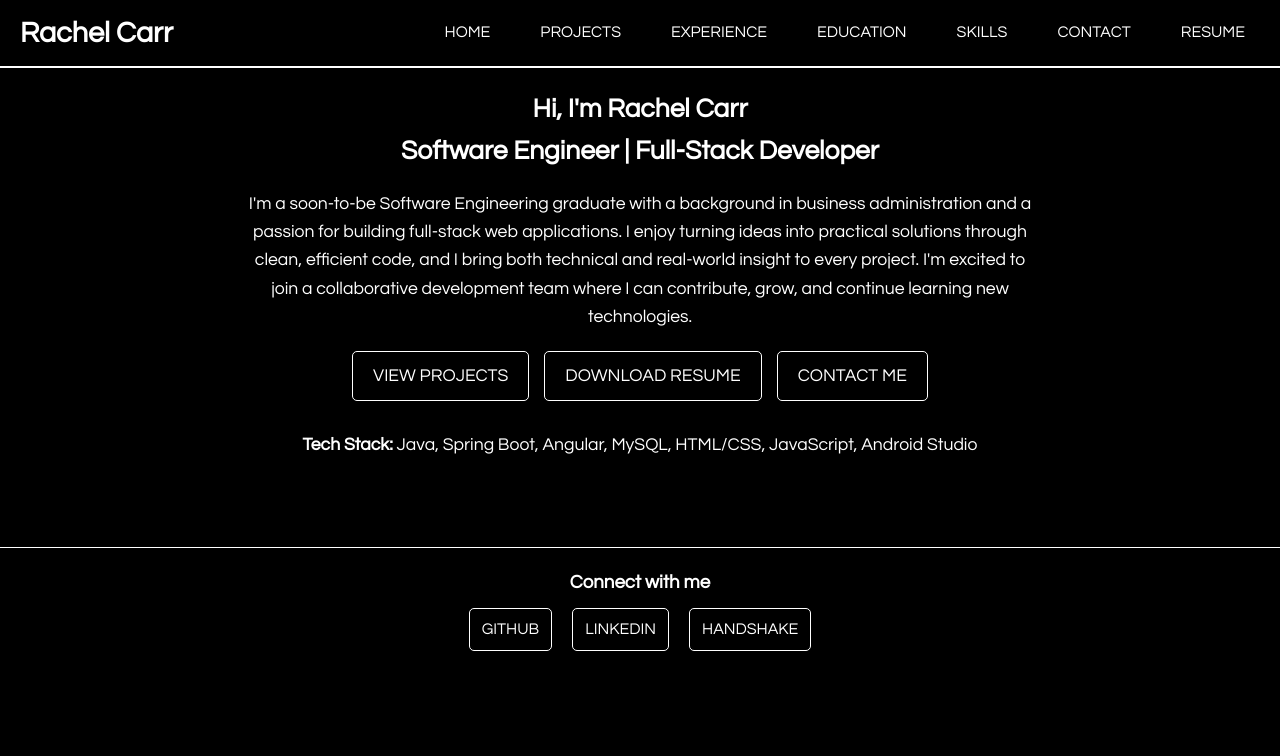
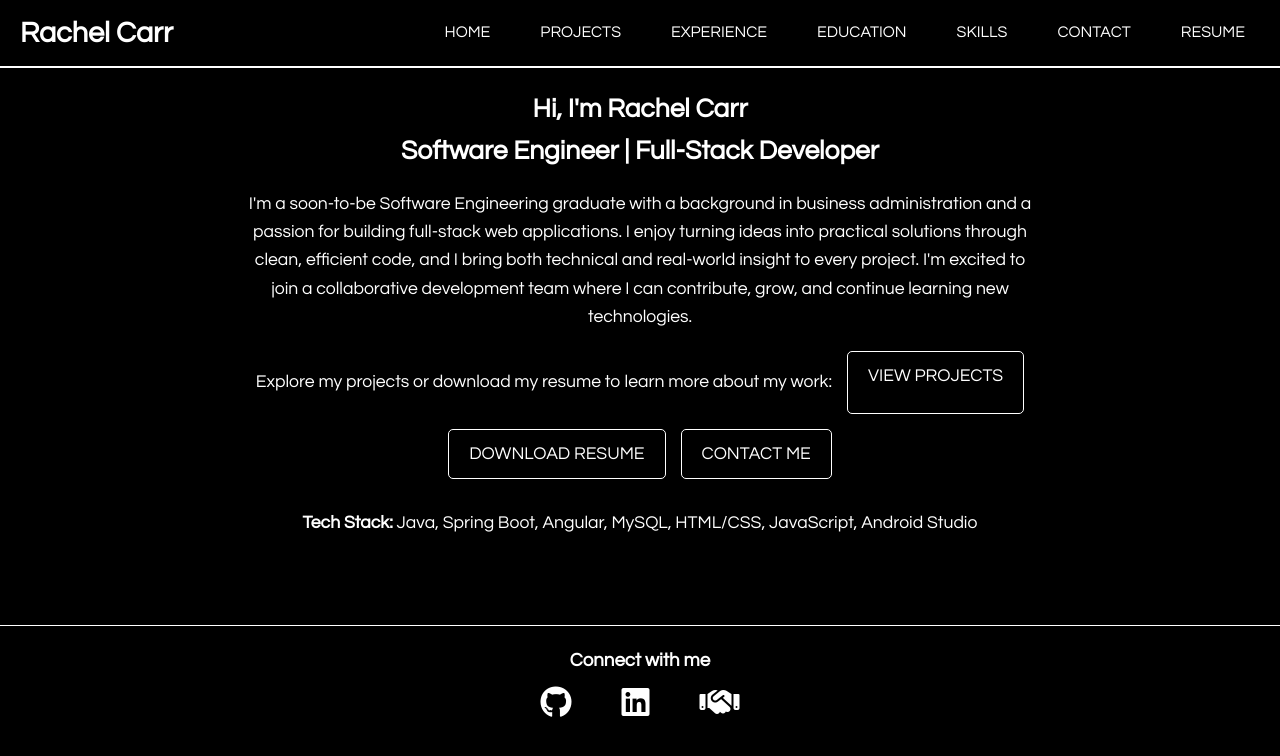
Before and after one commit to rachelmcarr/Personal-Website, a plain HTML site: page index.html in a window 1280 px wide. Drawn offline with Linux system fonts and the light colour scheme.

Commit message:
Added social logos

```diff
--- a/index.html
+++ b/index.html
@@ -5,6 +5,7 @@
   <meta name="viewport" content="width=device-width, initial-scale=1.0"/>
   <title>Home Page</title>
   <link rel="stylesheet" href="styles.css" />
+  <link rel="stylesheet" href="https://cdnjs.cloudflare.com/ajax/libs/font-awesome/6.5.0/css/all.min.css" integrity="sha512-..." crossorigin="anonymous" referrerpolicy="no-referrer" />
 </head>
 <body>
   <header>
@@ -30,6 +31,7 @@
     </p>
 
     <div class="cta">
+      <p>Explore my projects or download my resume to learn more about my work:</p>
       <a href="projects.html" class="button">View Projects</a>
       <a href="SWE Resume (1).pdf" class="button" download>Download Resume</a>
       <a href="contact.html" class="button">Contact Me</a>
@@ -43,11 +45,16 @@
   <footer class="socials">
     <h3>Connect with me</h3>
     <div class="social-links">
-      <a href="https://github.com/rachelmcarr" target="_blank">GitHub</a>
-      <a href="https://www.linkedin.com/in/rachelmcarr" target="_blank">LinkedIn</a>
-      <a href="https://wgu.joinhandshake.com/profiles/h29daa" target="_blank">Handshake</a>
+      <a href="https://github.com/rachelmcarr" target="_blank" title="GitHub">
+        <i class="fab fa-github fa-2x"></i>
+      </a>
+      <a href="https://www.linkedin.com/in/rachelmcarr" target="_blank" title="LinkedIn">
+        <i class="fab fa-linkedin fa-2x"></i>
+      </a>
+      <a href="https://wgu.joinhandshake.com/profiles/h29daa" target="_blank" title="Handshake">
+        <i class="fas fa-handshake fa-2x"></i> <!-- Not official, but works -->
+      </a>
     </div>
   </footer>
-
 </body>
 </html>
--- a/styles.css
+++ b/styles.css
@@ -280,14 +280,11 @@ section.lamar img {
 
   .social-links a {
     color: white;
-    text-transform: uppercase;
-    text-decoration: none;
-    padding: 8px 12px;
-    border: 1px solid white;
-    border-radius: 5px;
-    transition: background-color 0.3s;
+    margin: 0 15px;
+    transition: transform 0.3s, color 0.3s;
+    display: inline-block;
   }
 
   .social-links a:hover {
-    font-weight: bold;
+    transform: scale(1.2);
   }
```
